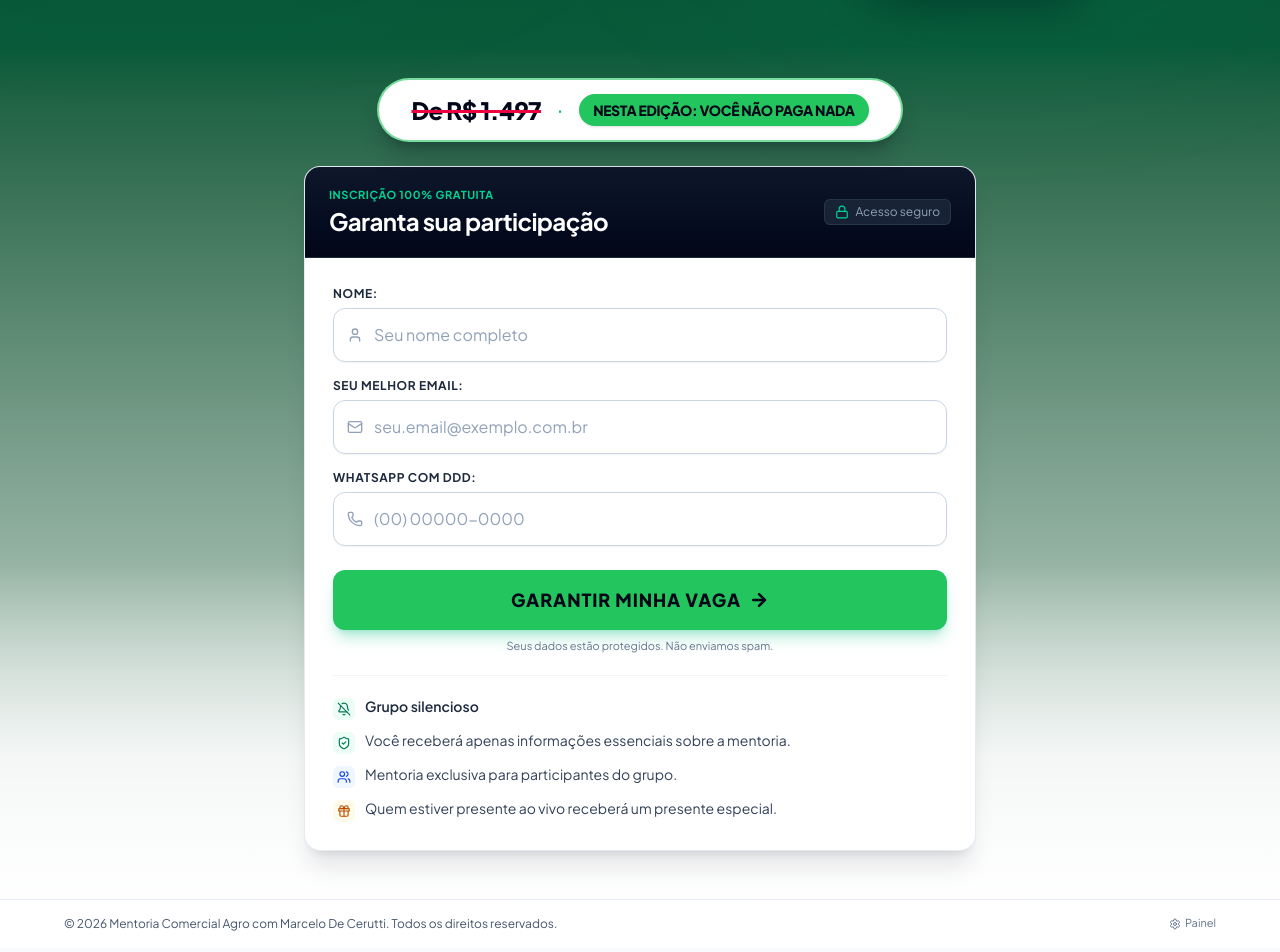
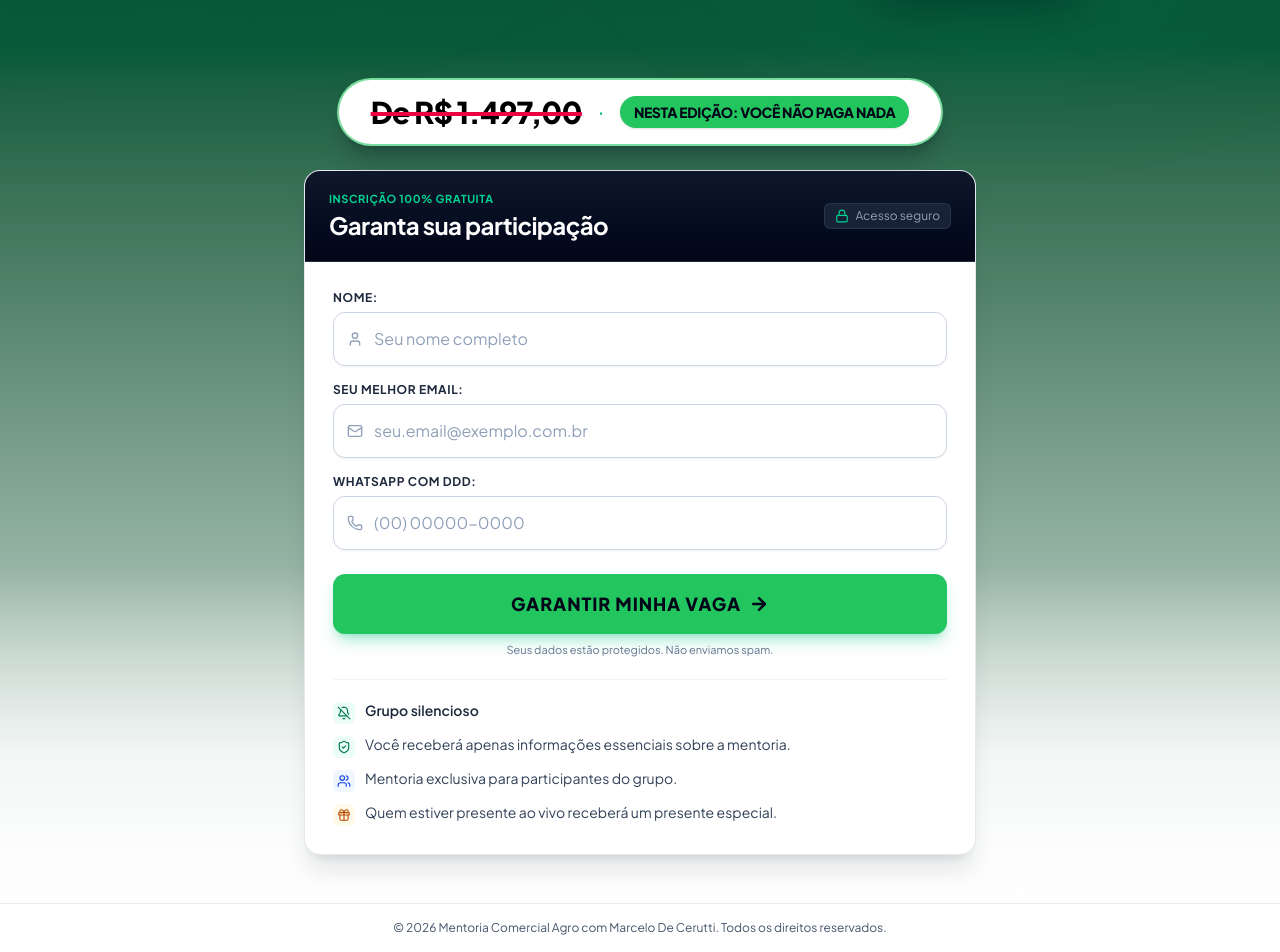
Before and after one commit to Tondatto1/MENTORIA---10-10-26, a React (Vite) app: page / in a window 1280 px wide. Shown: the part 692-1644 px from the top of the page. Built offline with nearby package versions, Linux system fonts and the light colour scheme.

Commit message:
refactor: remove admin features and unused state
Clean up code by removing AdminLeadsModal and associated state management variables from the main application view.

```diff
--- a/src/App.tsx
+++ b/src/App.tsx
@@ -1,9 +1,8 @@
 import React, { useState, useEffect } from 'react';
-import { Calendar, Clock, ArrowRight, Settings, TrendingUp } from 'lucide-react';
+import { Calendar, Clock, ArrowRight, TrendingUp } from 'lucide-react';
 import { HeaderCountdown } from './components/HeaderCountdown';
 import { LeadForm } from './components/LeadForm';
 import { ConfirmationScreen } from './components/ConfirmationScreen';
-import { AdminLeadsModal } from './components/AdminLeadsModal';
 import { Lead } from './types';
 import ceruttiPhoto from './assets/images/cerutti_foto.png';
 import ceruttiWebp from './assets/images/cerutti_foto.webp';
@@ -11,10 +10,9 @@ import logoImg from './assets/images/logo_branca.png';
 
 export default function App() {
   const [currentLead, setCurrentLead] = useState<Lead | null>(null);
-  const [isAdminOpen, setIsAdminOpen] = useState(false);
   const OFFICIAL_WHATSAPP_URL = 'https://chat.whatsapp.com/GMOV1AuBcOyBEN0NBlC1xG';
 
-  const [whatsappGroupUrl, setWhatsappGroupUrl] = useState<string>(() => {
+  const [whatsappGroupUrl] = useState<string>(() => {
     const stored = localStorage.getItem('agro_whatsapp_group_url');
     if (!stored || stored.includes('invite/mentoria-comercial-agro')) {
       return OFFICIAL_WHATSAPP_URL;
@@ -247,8 +245,8 @@ export default function App() {
               {/* ANCORAGEM EM COMPONENTE BRANCO: 100% RESPONSIVO PARA MOBILE */}
               <div className="text-center mb-4 sm:mb-6 px-1">
                 <div className="bg-white rounded-2xl sm:rounded-full py-2.5 sm:py-3.5 px-4 sm:px-8 shadow-xl shadow-slate-950/20 border-2 border-[#22c55e]/60 inline-flex flex-wrap items-center justify-center gap-2 sm:gap-4 transition-all duration-200 hover:border-[#22c55e] max-w-full">
-                  <span className="text-slate-950 font-black line-through decoration-rose-600 decoration-3 text-lg sm:text-2xl tracking-tight">
-                    De R$ 1.497
+                  <span className="text-black font-black line-through decoration-rose-600 decoration-[3px] sm:decoration-4 text-xl sm:text-2xl md:text-3xl tracking-tight">
+                    De R$ 1.497,00
                   </span>
                   <span className="text-emerald-500 font-bold hidden sm:inline">·</span>
                   <span className="bg-[#22c55e] text-slate-950 px-3 py-1 sm:px-3.5 sm:py-1.5 rounded-full text-xs sm:text-sm font-black uppercase tracking-tight shadow-sm inline-block">
@@ -269,30 +267,12 @@ export default function App() {
 
       {/* Quiet Minimalist Footer */}
       <footer className="relative z-20 w-full border-t border-slate-200/80 bg-white/90 backdrop-blur-md py-4 px-4 text-center text-xs text-slate-600">
-        <div className="max-w-6xl mx-auto flex flex-col sm:flex-row items-center justify-between gap-2">
+        <div className="max-w-6xl mx-auto flex items-center justify-center text-center">
           <div>
             © {new Date().getFullYear()} Mentoria Comercial Agro com Marcelo De Cerutti. Todos os direitos reservados.
           </div>
-          <div className="flex items-center gap-3">
-            <button
-              onClick={() => setIsAdminOpen(true)}
-              className="inline-flex items-center gap-1 text-[11px] text-slate-500 hover:text-emerald-700 transition-colors cursor-pointer"
-              title="Gerenciar leads ou link do WhatsApp"
-            >
-              <Settings className="w-3 h-3" />
-              <span>Painel</span>
-            </button>
-          </div>
         </div>
       </footer>
-
-      {/* Admin Leads & WhatsApp URL modal */}
-      <AdminLeadsModal
-        isOpen={isAdminOpen}
-        onClose={() => setIsAdminOpen(false)}
-        whatsappGroupUrl={whatsappGroupUrl}
-        onUpdateGroupUrl={(url) => setWhatsappGroupUrl(url)}
-      />
     </div>
   );
 }
```
